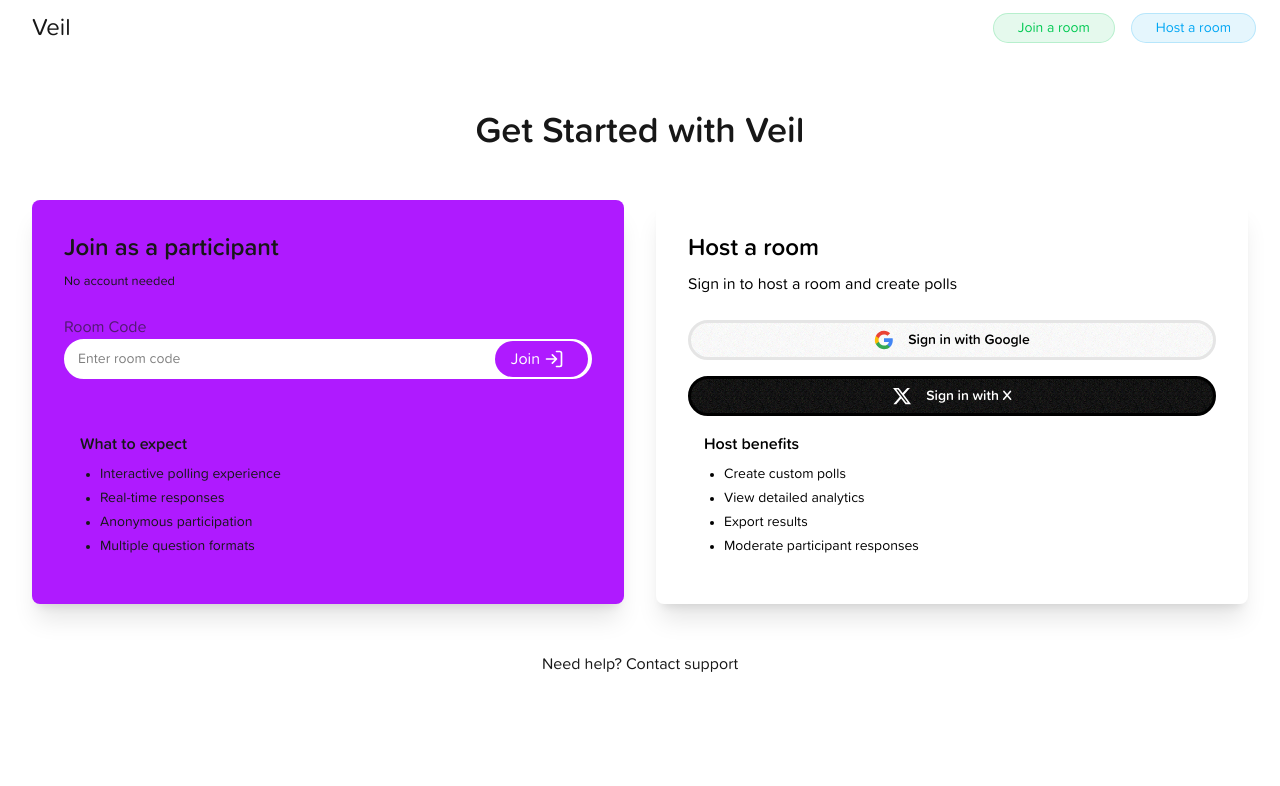
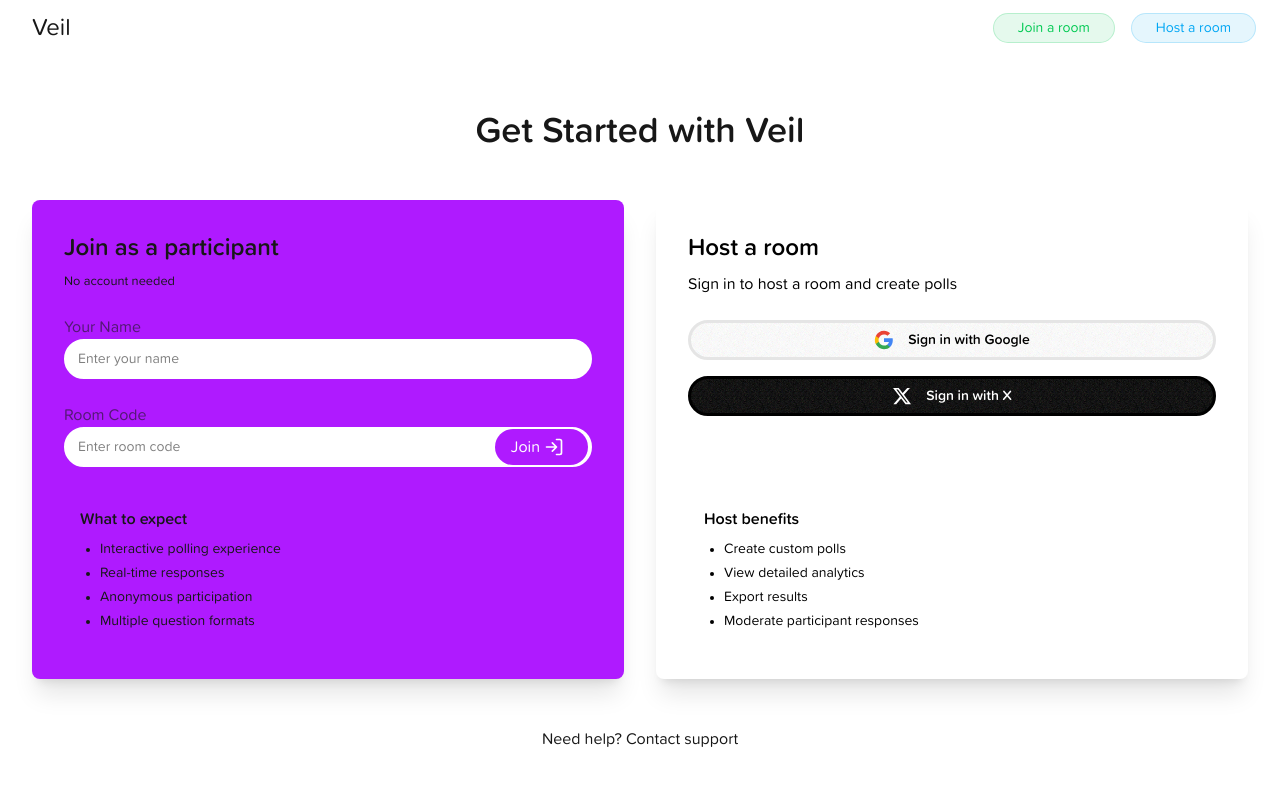
Before and after one commit to cridiv/Veil, a Next.js app in the folder apps/web/: page /get-started in a window 1280 px wide. Shown: the top 786 px of the page. Built offline with nearby package versions, Linux system fonts and the light colour scheme.

Commit message:
feat: Add user name input and room joining functionality; create room page to welcome users

```diff
--- a/apps/web/app/get-started/GetStarted.tsx
+++ b/apps/web/app/get-started/GetStarted.tsx
@@ -8,21 +8,41 @@ import JoinIcon from "../svg/JoinIcon";
 import { useRouter } from "next/navigation";
 import { joinRoom, setTempUser } from "../lib/api";
 
-
 const GetStarted = () => {
+  const [userName, setUserName] = useState("");
+  const [roomCode, setRoomCode] = useState("");
+  const [error, setError] = useState("");
   const router = useRouter();
 
   const handleAuthGoogle = () => {
     console.log("Google authentication initiated");
-    window.location.href = 'http://localhost:5000/auth/google'
+    window.location.href = "http://localhost:5000/auth/google";
     router.push("/client-handler");
   };
 
   const handleAuthTwitter = () => {
     console.log("Twitter authentication initiated");
-    window.location.href = 'http://localhost:5000/auth/twitter'
+    window.location.href = "http://localhost:5000/auth/twitter";
     // Handle Twitter authentication logic here
     router.push("/client-handler");
+  };
+
+  const handleJoinRoom = () => {
+    if (
+      !userName ||
+      !roomCode ||
+      userName.trim() === "" ||
+      roomCode.trim() === ""
+    ) {
+      setError("Please enter both your name and room code.");
+      return;
+    }
+    setError("");
+    // send the temporary user name to the backend here if necessary tho, but i save it to local storage
+    localStorage.setItem("tempUserName", userName);
+
+    window.location.href = `/room/${roomCode}`;
+    console.log("Joining room with code");
   };
 
   return (
@@ -39,6 +59,18 @@ const GetStarted = () => {
             <small className="text-base-content/70 mb-6 block">
               No account needed
             </small>
+            {/* Enter user name Section */}
+            <div className="form-control w-full mb-6">
+              <label className="label">
+                <span className="label-text">Your Name</span>
+              </label>
+              <input
+                type="text"
+                placeholder="Enter your name"
+                onChange={(e) => setUserName(e.target.value)}
+                className="input bg-white text-black border-[2px] rounded-full border-white input-bordered w-full focus:input-primary focus:z-0"
+              />
+            </div>
 
             <div className="form-control w-full mb-6">
               <label className="label">
@@ -48,6 +80,7 @@ const GetStarted = () => {
                 <input
                   type="text"
                   placeholder="Enter room code"
+                  onChange={(e) => setRoomCode(e.target.value)}
                   className="input bg-white text-black border-[2px] rounded-full border-white input-bordered w-full pr-24 focus:input-primary focus:z-0"
                 />
                 <button
@@ -56,12 +89,13 @@ const GetStarted = () => {
                     transform: "translateY(0%)",
                     touchAction: "manipulation",
                   }}
-                  onClick={(e) => e.currentTarget.blur()}
+                  onClick={handleJoinRoom}
                 >
                   Join
                   <JoinIcon />
                 </button>
               </div>
+              <span className="text-red-500 text-sm mt-2">{error}</span>
             </div>
 
             <div className="mt-auto bg-base-300 p-4 rounded-lg">
--- /dev/null
+++ b/apps/web/app/room/[id]/page.tsx
@@ -0,0 +1,15 @@
+"use client";
+import React from "react";
+
+const page = () => {
+  const username = localStorage.getItem("tempUserName");
+  const userName = username ? username : "Guest";
+  return (
+    <div>
+      <h1>Room page</h1>
+      <p>Hi {userName}, welcome to this room </p>
+    </div>
+  );
+};
+
+export default page;
```
